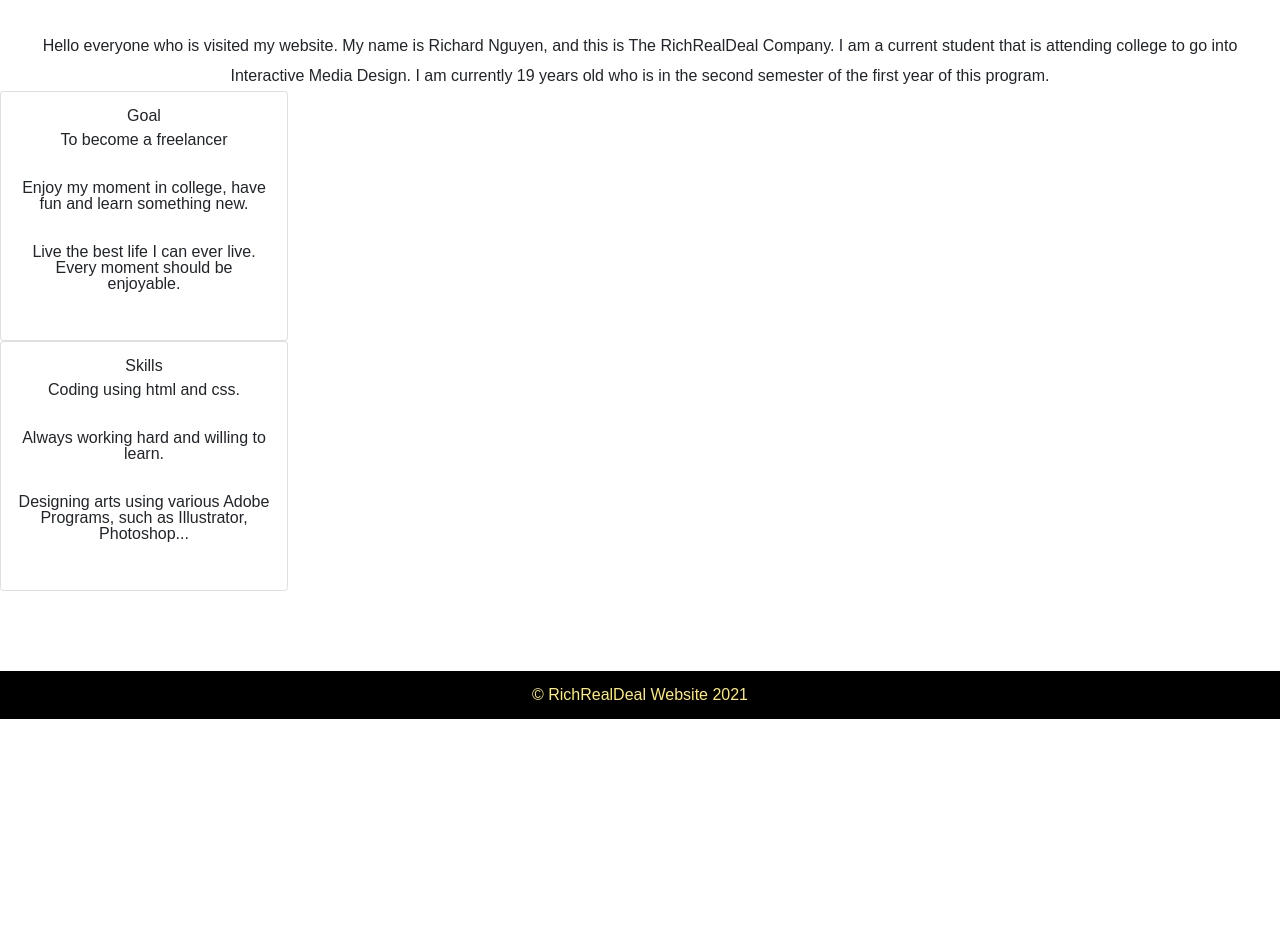
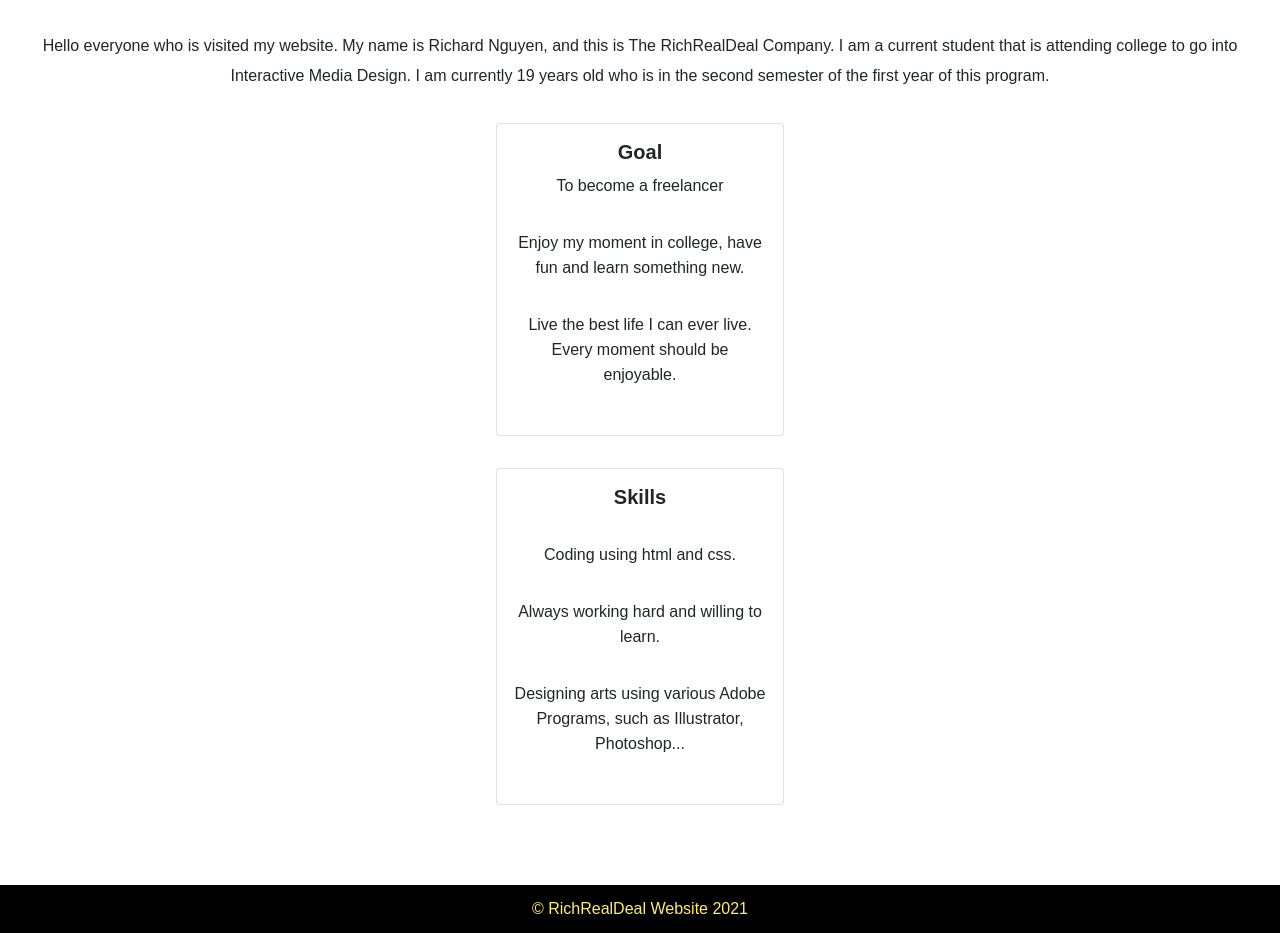
Before and after one commit to nguy0907/RRDpersonalWebsite.github.io, a plain HTML site: page about.html in a window 1280 px wide. Shown: the part 395-1328 px from the top of the page. Before the commit the page ends 1114 px from the top, so only its background shows below. Drawn offline with nearby package versions, Linux system fonts and the light colour scheme.

Commit message:
adding css

```diff
--- a/css/about.css
+++ b/css/about.css
@@ -1,3 +1,3 @@
-#card{
-text-align: center;
+.skill-list{
+    margin-top: 2rem;
 }
--- a/css/style.css
+++ b/css/style.css
@@ -172,9 +172,11 @@ a{
 }
 h1{
     font-size: 30px;
+    font-weight: bold;
     margin-top:3rem;
     margin-bottom: 3rem;
 }
+
 .banner{
     margin-bottom: 3rem;
 }
@@ -187,6 +189,9 @@ button{
     padding-bottom:0.5em;
     padding-left: 1em;
     padding-right: 1em;
+    background-color: black;
+    color: #FFED65;
+    border-color: #FFED65 ;
 }
 footer{
     margin-top: 5rem;
@@ -195,3 +200,15 @@ footer{
     background-color: black;
     color: #FFED65;
 }
+
+.card{
+margin: auto;
+margin-top: 2rem;
+margin-bottom: 2rem;
+line-height: 25px;
+}
+
+h5{
+    font-size: 20px;
+font-weight: bold;
+}
```
Also changed, not shown: css/home.css (+9 -0 lines), 1 other file.
